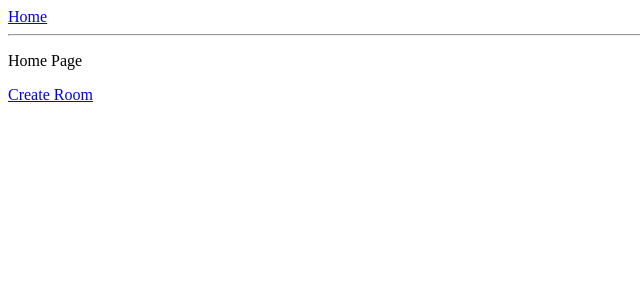
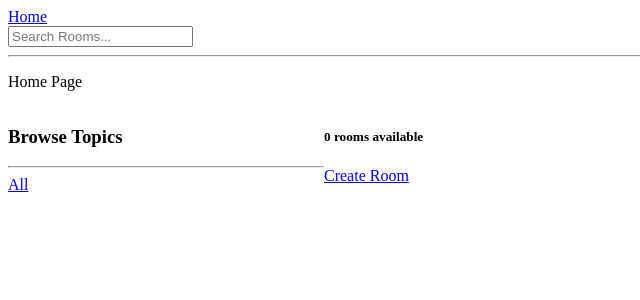
Before and after one commit to z0rhan/cloneBlog, a Django app: page / in a window 1280 px wide. Shown: the top 300 px of the page, without its empty margins (0-640 px from the left). Run offline with Django 5.2, Linux system fonts and the light colour scheme; data that the repository does not hold is empty.

Commit message:
added search function

```diff
--- a/cloneblog/blog/templates/blog/home.html
+++ b/cloneblog/blog/templates/blog/home.html
@@ -1,21 +1,41 @@
 {% extends "index.html" %}
 {% block content %}
-  <p>Home Page</p>
+<style>
+  .home-container {
+    display: grid;
+    grid-template-columns: 1fr 3fr;
+  }
+</style>
+<p>Home Page</p>
+<div class="home-container">
   <div>
-    <a href="{% url 'create-room'  %}">Create Room</a>
-    {% for room in rooms %}
+    <h3>Browse Topics</h3>
+    <hr>
     <div>
-      <h3>{{room.id}}--<a href="{% url 'room' room.id %}">{{room.name}}</a></h3>
-      <div>
-        <span>@{{room.host.username}}</span><br>
-        <small>{{room.topic.name}}</small>
-        <div>
-          <a href="{% url 'update-room' room.id %}">Edit room</a><br>
-          <a href="{% url 'delete-room' room.id %}">Delete room</a>
-        </div>
-      </div>
-      <hr>
+      <a href="{% url 'home' %}">All</a>
+    </div>
+    {% for topic in topics %}
+    <div>
+      <a href="{% url 'home' %}?q={{ topic.name }}">{{ topic.name }}</a>
     </div>
     {% endfor %}
   </div>
+  <div>
+    <h5>{{room_count}} rooms available</h5>
+    <a href="{% url 'create-room' %}">Create Room</a>
+    {% for room in rooms %}
+    <div>
+      <h4>
+        {{ room.id }}--<a href="{% url 'room' room.id %}">{{ room.name }}</a>
+      </h4>
+      <span>@{{ room.host.username }}</span>
+      <br>
+      <small>{{ room.topic.name }}</small>
+      <a href="{% url 'update-room' room.id %}">Edit room</a>
+      <br>
+      <a href="{% url 'delete-room' room.id %}">Delete room</a>
+    </div>
+    {% endfor %}
+  </div>
+</div>
 {% endblock content %}
--- a/cloneblog/blog/templates/blog/room.html
+++ b/cloneblog/blog/templates/blog/room.html
@@ -1,5 +1,4 @@
 {% extends "index.html" %}
 {% block content %}
-  {{room.name}}
-
+{{ room.name }}
 {% endblock content %}
--- a/cloneblog/blog/views.py
+++ b/cloneblog/blog/views.py
@@ -1,48 +1,63 @@
 from django.shortcuts import render, redirect
-from .models import Room
+from django.db.models import Q
+from .models import Room, Topic, Message
 from .forms import RoomForm
 
 
 # Create your views here.
 
+
 def home(request):
-    room = Room.objects.all()
-    context = {'rooms': room}
-    return render(request, 'blog/home.html', context)
+    q = request.GET.get("q") if request.GET.get("q") != None else ""
+
+    rooms = Room.objects.filter(
+        Q(topic__name__icontains=q) |
+        Q(name__icontains=q) |
+        Q(description__icontains=q)
+    )
+
+    topics = Topic.objects.all()
+    room_count = rooms.count()
+
+    context = {"rooms": rooms, "topics": topics, 'room_count': room_count}
+    return render(request, "blog/home.html", context)
 
 
 def room(request, pk):
     room = Room.objects.get(id=pk)
-    context = {'room': room}
-    return render(request, 'blog/room.html', context)
+    context = {"room": room}
+    return render(request, "blog/room.html", context)
+
 
 def createRoom(request):
     form = RoomForm()
-    if request.method == 'POST':
+    if request.method == "POST":
         form = RoomForm(request.POST)
         if form.is_valid():
             form.save()
-            return redirect('home')
+            return redirect("home")
 
-    context = {'form': form}
-    return render(request, 'blog/room_form.html', context)
+    context = {"form": form}
+    return render(request, "blog/room_form.html", context)
+
 
 def updateRoom(request, pk):
     room = Room.objects.get(id=pk)
     form = RoomForm(instance=room)
 
-    if request.method == 'POST':
+    if request.method == "POST":
         form = RoomForm(request.POST, instance=room)
         if form.is_valid:
             form.save()
-            return redirect('home')
+            return redirect("home")
 
-    context = {'form': form}
-    return render(request, 'blog/room_form.html', context)
+    context = {"form": form}
+    return render(request, "blog/room_form.html", context)
+
 
 def deleteRoom(request, pk):
     room = Room.objects.get(id=pk)
-    if request.method == 'POST':
+    if request.method == "POST":
         room.delete()
-        return redirect('home')
-    return render(request, 'blog/delete.html', {'obj': room})
+        return redirect("home")
+    return render(request, "blog/delete.html", {"obj": room})
--- a/cloneblog/templates/navbar.html
+++ b/cloneblog/templates/navbar.html
@@ -1,2 +1,8 @@
 <a href="/">Home</a>
-<hr>
+
+<a>
+  <form method="GET" action="{% url 'home' %}">
+    <input type="text" name="q" placeholder="Search Rooms..." />
+  </form>
+</a>
+<hr />
```
